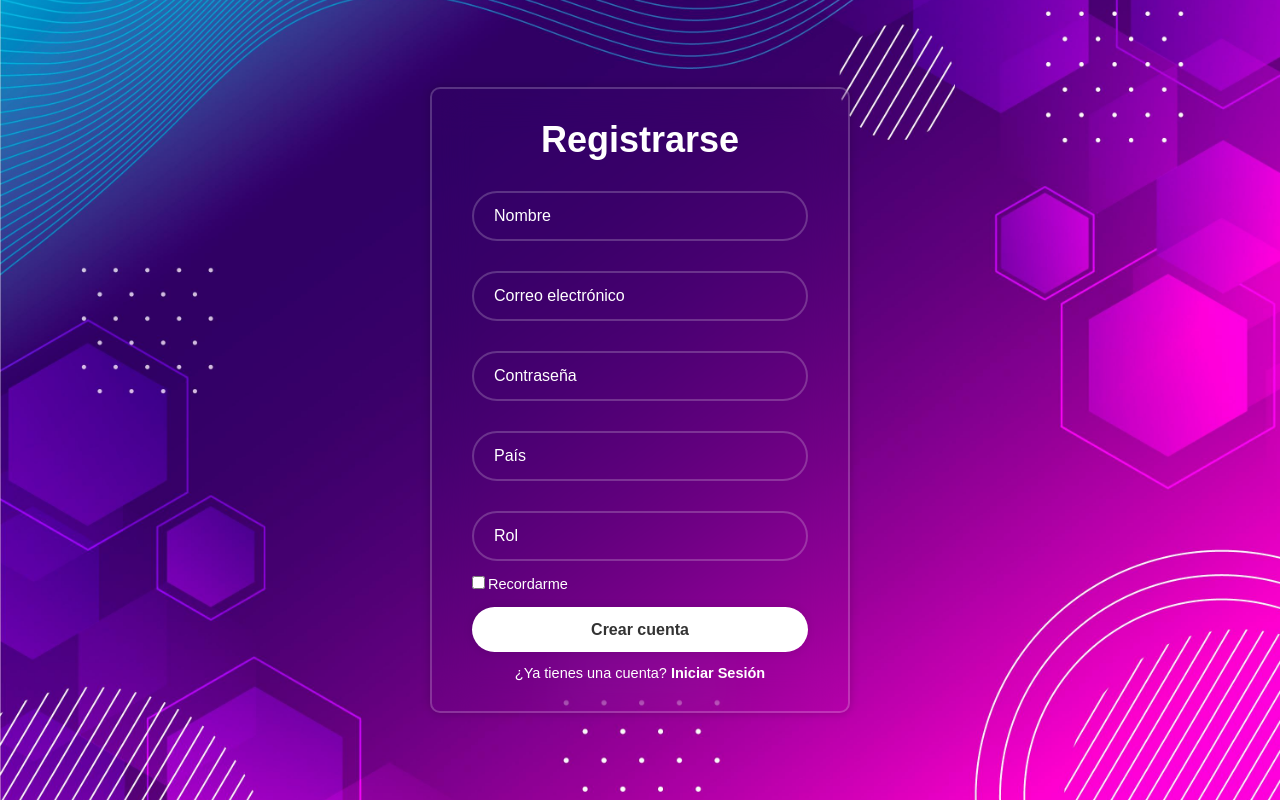
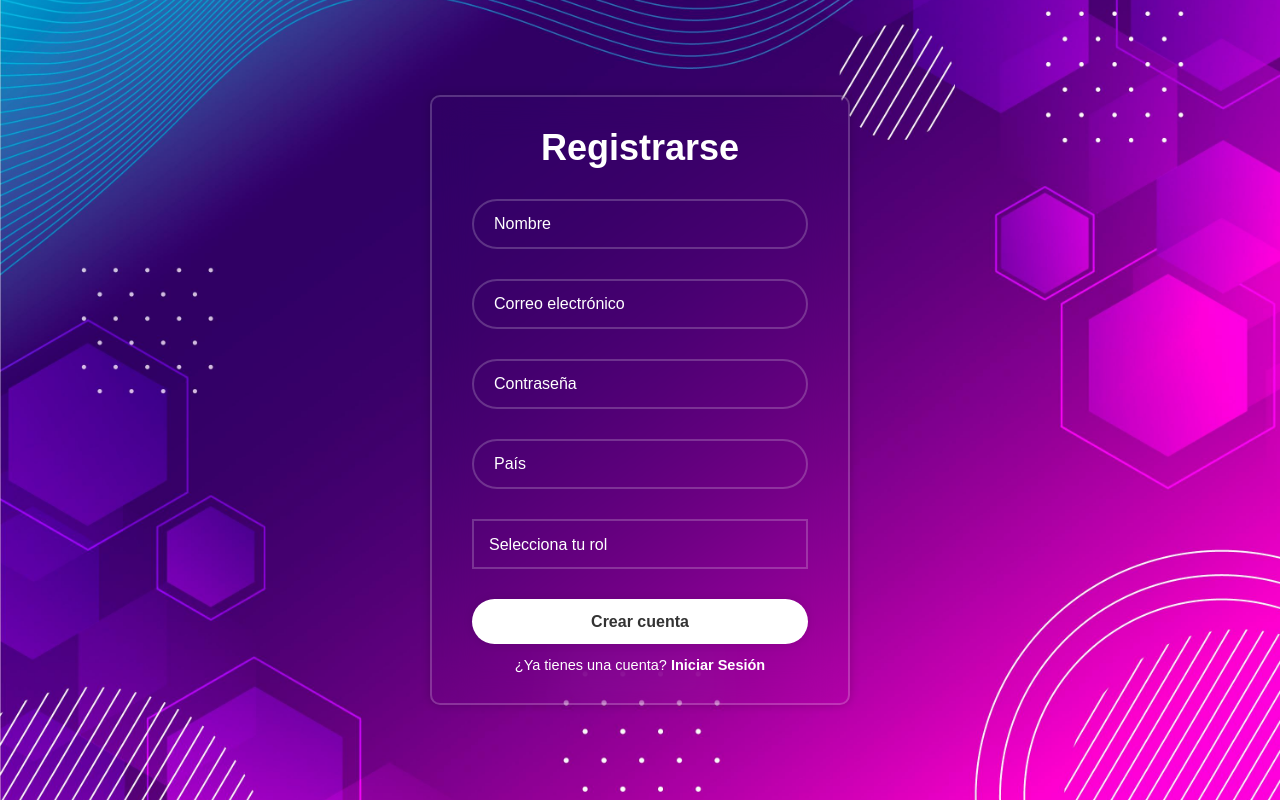
Before and after one commit to xhandlr/note-forge, a React (Create React App) app in the folder note-forge-ui/: page /register in a window 1280 px wide. Built offline with nearby package versions, Linux system fonts and the light colour scheme; some icons are missing.

Commit message:
feat: crear select para rol del usuario
- Agregar estilos al select.

```diff
--- a/note-forge-ui/src/components/Auth/Login.css
+++ b/note-forge-ui/src/components/Auth/Login.css
@@ -53,6 +53,12 @@ body {
 
 .input-box input::placeholder {
     color: #fff;
+}
+
+.input-box input:hover {
+    border-color: rgba(255, 255, 255, 0.6);
+    background-color: rgba(255, 255, 255, .2);
+    border-radius: 40px;
 }
 
 box-icon {
@@ -114,3 +120,47 @@ box-icon {
 .register-link p a:hover {
     text-decoration: underline;
 }
+
+select {
+    width: 100%;
+    height: 100%;
+    background-color: transparent;
+    border-radius: 0;
+    border: 2px solid rgba(255, 255, 255, .2);
+    outline: none;
+    font-size: 16px;
+    color: #fff;
+    padding-left: 15px;
+    appearance: none;
+    transition: all 0.3s ease;
+}
+
+select:focus {
+    border-color: rgba(255, 255, 255, 0.6);
+    background-color: rgba(255, 255, 255, .2);
+    border-radius: 0;
+}
+
+select:hover {
+    border-color: rgba(255, 255, 255, 0.6);
+    background-color: rgba(255, 255, 255, .2);
+}
+
+option {
+    background-color: transparent;
+    border: none;
+    color: black;
+    font-size: 16px;
+    padding: 10px;
+    text-align: left;
+}
+
+option:hover {
+    background-color: rgba(255, 255, 255, 0.1);
+    color: rgb(226, 0, 226)
+}
+
+option:checked {
+    background-color: rgb(236, 149, 255);
+    color: rgb(33, 22, 69);
+}
--- a/note-forge-ui/src/components/Auth/Registration.js
+++ b/note-forge-ui/src/components/Auth/Registration.js
@@ -23,11 +23,13 @@ function Registration() {
                 <box-icon type='solid' name='envelope' class="i"></box-icon>
             </div>
             <div class="input-box">
-                <input type="text" placeholder="Rol" required></input>
-                <box-icon type='solid' name='envelope' class="i"></box-icon>
-            </div>
-            <div class="remember-forgot">
-                <label><input type="checkbox"></input>Recordarme</label>
+                    <select required>
+                        <option value="" disabled selected>Selecciona tu rol</option>
+                        <option value="student">Estudiante</option>
+                        <option value="teacher">Profesor</option>
+                        <option value="assistant">Ayudante</option>
+                    </select>
+                    <box-icon type='solid' name='envelope' className="i"></box-icon>
             </div>
 
             <button type="submit" class="btn">Crear cuenta</button>
```
